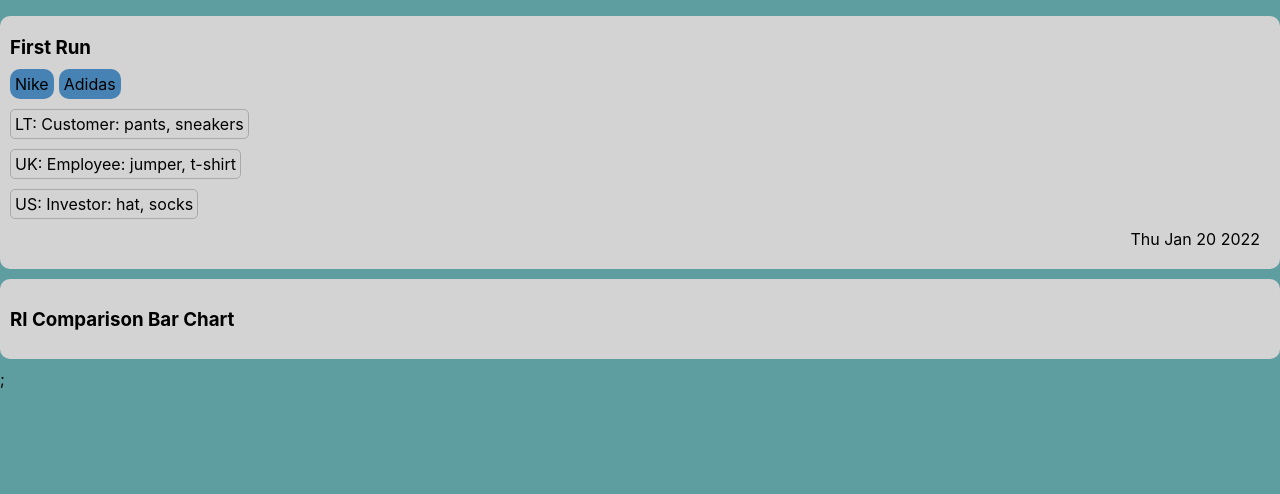
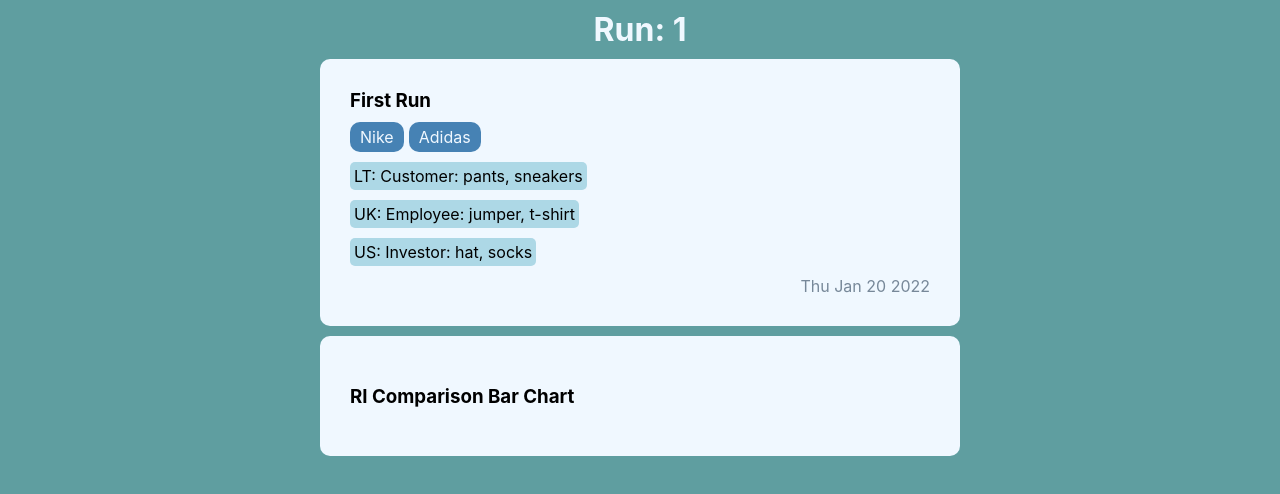
Before and after one commit to Valentino30/Data_Visualization_App_React_Typescript, a React (Create React App) app: page /runs/1 in a window 1280 px wide. Shown: the top 494 px of the page. Built offline with nearby package versions, Linux system fonts and the light colour scheme; the HTML template or start-up script is replaced by a standard one.

Commit message:
Add styled components

```diff
--- a/package.json
+++ b/package.json
@@ -16,6 +16,7 @@
     "react-dom": "^18.0.0",
     "react-router-dom": "6",
     "react-scripts": "5.0.1",
+    "styled-components": "^5.3.5",
     "typescript": "^4.4.2"
   },
   "scripts": {
@@ -41,5 +42,8 @@
       "last 1 firefox version",
       "last 1 safari version"
     ]
+  },
+  "devDependencies": {
+    "@types/styled-components": "^5.1.25"
   }
 }
--- a/src/components/Card/index.tsx
+++ b/src/components/Card/index.tsx
@@ -1,3 +1,13 @@
+import {
+  StyledCard,
+  StyledCardList,
+  StyledCardListItem,
+  StyledCardTag,
+  StyledCardTitle,
+  StyledContainer,
+  StyledParagraph,
+} from "./styles";
+
 type CardProps = {
   id: string;
   name: string;
@@ -22,50 +32,22 @@
   const readableDate = new Date(date).toDateString();
 
   return (
-    <div
-      id={id}
-      style={{
-        backgroundColor: "lightgray",
-        borderRadius: 10,
-        marginBottom: 10,
-        padding: 10,
-      }}
-      onClick={onClick}
-    >
-      <h3 style={{ margin: "10px 0px" }}>{name}</h3>
-      <div style={{ display: "flex", marginBottom: 10 }}>
+    <StyledCard id={id} onClick={onClick}>
+      <StyledCardTitle>{name}</StyledCardTitle>
+      <StyledContainer>
         {brands.map((brand) => (
-          <div
-            key={brand}
-            style={{
-              marginRight: 5,
-              backgroundColor: "steelblue",
-              borderRadius: 10,
-              padding: 5,
-            }}
-          >
-            {brand}
-          </div>
+          <StyledCardTag key={brand}>{brand}</StyledCardTag>
         ))}
-      </div>
-      <ul style={{ listStyleType: "none", padding: 0 }}>
+      </StyledContainer>
+      <StyledCardList>
         {tags.map((tag) => (
-          <li
-            key={tag.region}
-            style={{
-              marginBottom: 10,
-              border: "1px solid darkgray",
-              borderRadius: 5,
-              width: "fit-content",
-              padding: 4,
-            }}
-          >
+          <StyledCardListItem key={tag.region}>
             {`${tag.region}: ${tag.profile}:
             ${tag.keywords.map((keyword) => ` ${keyword}`)}`}
-          </li>
+          </StyledCardListItem>
         ))}
-      </ul>
-      <p style={{ textAlign: "right", margin: 10 }}>{readableDate}</p>
-    </div>
+      </StyledCardList>
+      <StyledParagraph>{readableDate}</StyledParagraph>
+    </StyledCard>
   );
 }
--- /dev/null
+++ b/src/components/Card/styles.tsx
@@ -0,0 +1,53 @@
+import styled from "styled-components";
+
+import {
+  lightTextGray1,
+  darkBackgroundBlue1,
+  lightBackgroundBlue1,
+  lightBackgroundBlue2,
+  lightTextBlue1,
+} from "../../styles";
+
+export const StyledCard = styled.div`
+  background-color: ${lightBackgroundBlue1};
+  border-radius: 10px;
+  margin-bottom: 10px;
+  padding: 30px;
+`;
+
+export const StyledCardTitle = styled.h3`
+  margin-bottom: 10px;
+  margin-top: 0px;
+`;
+
+export const StyledContainer = styled.div`
+  margin-bottom: 10px;
+  display: flex;
+`;
+
+export const StyledCardTag = styled.div`
+  background-color: ${darkBackgroundBlue1};
+  color: ${lightTextBlue1};
+  border-radius: 10px;
+  margin-right: 5px;
+  padding: 5px 10px;
+`;
+
+export const StyledCardList = styled.ul`
+  list-style-type: none;
+  padding: 0px;
+`;
+
+export const StyledCardListItem = styled.li`
+  background-color: ${lightBackgroundBlue2};
+  margin-bottom: 10px;
+  border-radius: 5px;
+  width: fit-content;
+  padding: 4px;
+`;
+
+export const StyledParagraph = styled.p`
+  color: ${lightTextGray1};
+  text-align: right;
+  margin: 0px;
+`;
--- a/src/components/List/index.tsx
+++ b/src/components/List/index.tsx
@@ -1,6 +1,7 @@
 import { useNavigate } from "react-router-dom";
 
 import Card from "../Card";
+import { StyledList } from "./style";
 
 type ListProps = {
   listItems: {
@@ -19,7 +20,7 @@
 export default function List({ listItems }: ListProps) {
   const navigate = useNavigate();
   return (
-    <ul style={{ listStyleType: "none", padding: 0, width: "50%", margin: 0 }}>
+    <StyledList>
       {listItems.map((listItem) => (
         <li key={listItem.id}>
           <Card
@@ -32,6 +33,6 @@
           />
         </li>
       ))}
-    </ul>
+    </StyledList>
   );
 }
--- /dev/null
+++ b/src/components/List/style.tsx
@@ -0,0 +1,8 @@
+import styled from "styled-components";
+
+export const StyledList = styled.ul`
+  list-style-type: none;
+  padding: 0px;
+  margin: 0px;
+  width: 50%;
+`;
--- a/src/index.css
+++ b/src/index.css
@@ -1,14 +1,14 @@
 body {
   background-color: cadetblue;
   margin: 0;
-  font-family: -apple-system, BlinkMacSystemFont, 'Segoe UI', 'Roboto', 'Oxygen',
-    'Ubuntu', 'Cantarell', 'Fira Sans', 'Droid Sans', 'Helvetica Neue',
+  font-family: -apple-system, BlinkMacSystemFont, "Segoe UI", "Roboto", "Oxygen",
+    "Ubuntu", "Cantarell", "Fira Sans", "Droid Sans", "Helvetica Neue",
     sans-serif;
   -webkit-font-smoothing: antialiased;
   -moz-osx-font-smoothing: grayscale;
 }
 
 code {
-  font-family: source-code-pro, Menlo, Monaco, Consolas, 'Courier New',
+  font-family: source-code-pro, Menlo, Monaco, Consolas, "Courier New",
     monospace;
 }
--- a/src/pages/Run/index.tsx
+++ b/src/pages/Run/index.tsx
@@ -2,7 +2,11 @@
 import { useNavigate, useParams } from "react-router-dom";
 
 import { getRun } from "../../utils";
+import { StyledContainer, StyledHeader } from "../RunsList/styles";
+
 import Card from "../../components/Card";
+import { StyledCard } from "../../components/Card/styles";
+import { StyledList } from "../../components/List/style";
 
 type runType = {
   id: string;
@@ -29,7 +33,9 @@
   }, [runId]);
 
   return (
-    <ul style={{ listStyleType: "none", padding: 0 }}>
+    <StyledContainer>
+      <StyledHeader>{`Run: ${runId}`}</StyledHeader>
+      <StyledList>
         <li>
           {run.id && (
             <Card
@@ -42,19 +48,11 @@
           )}
         </li>
         <li>
-        <div
-          onClick={() => navigate("chart")}
-          style={{
-            backgroundColor: "lightgray",
-            borderRadius: 10,
-            marginBottom: 10,
-            padding: 10,
-          }}
-        >
+          <StyledCard onClick={() => navigate("chart")}>
             <h3>RI Comparison Bar Chart</h3>
-        </div>
+          </StyledCard>
         </li>
-      ;
-    </ul>
+      </StyledList>
+    </StyledContainer>
   );
 }
--- a/src/pages/RunsList/index.tsx
+++ b/src/pages/RunsList/index.tsx
@@ -1,14 +1,14 @@
 import { mockRuns } from "../../data";
+
 import List from "../../components/List";
+import { StyledContainer, StyledHeader } from "./styles";
 
 function RunsList() {
   return (
-    <div
-      style={{ display: "flex", flexDirection: "column", alignItems: "center" }}
-    >
-      <h1 style={{ color: "white", margin: 10 }}>Runs List</h1>
+    <StyledContainer>
+      <StyledHeader>Runs List</StyledHeader>
       <List listItems={mockRuns} />
-    </div>
+    </StyledContainer>
   );
 }
 
--- /dev/null
+++ b/src/pages/RunsList/styles.tsx
@@ -0,0 +1,14 @@
+import styled from "styled-components";
+
+import { lightTextBlue1 } from "../../styles";
+
+export const StyledContainer = styled.div`
+  flex-direction: column;
+  align-items: center;
+  display: flex;
+`;
+
+export const StyledHeader = styled.h1`
+  color: ${lightTextBlue1};
+  margin: 10px;
+`;
--- /dev/null
+++ b/src/styles/index.ts
@@ -0,0 +1,5 @@
+export const lightTextBlue1 = "aliceblue";
+export const lightBackgroundBlue1 = "aliceblue";
+export const lightBackgroundBlue2 = "lightblue";
+export const darkBackgroundBlue1 = "steelblue";
+export const lightTextGray1 = "lightslategray";
```
Also changed, not shown: 1 other file (tests, documents, lock files or other folders). Lines whose indentation alone changed are shown as unchanged.
